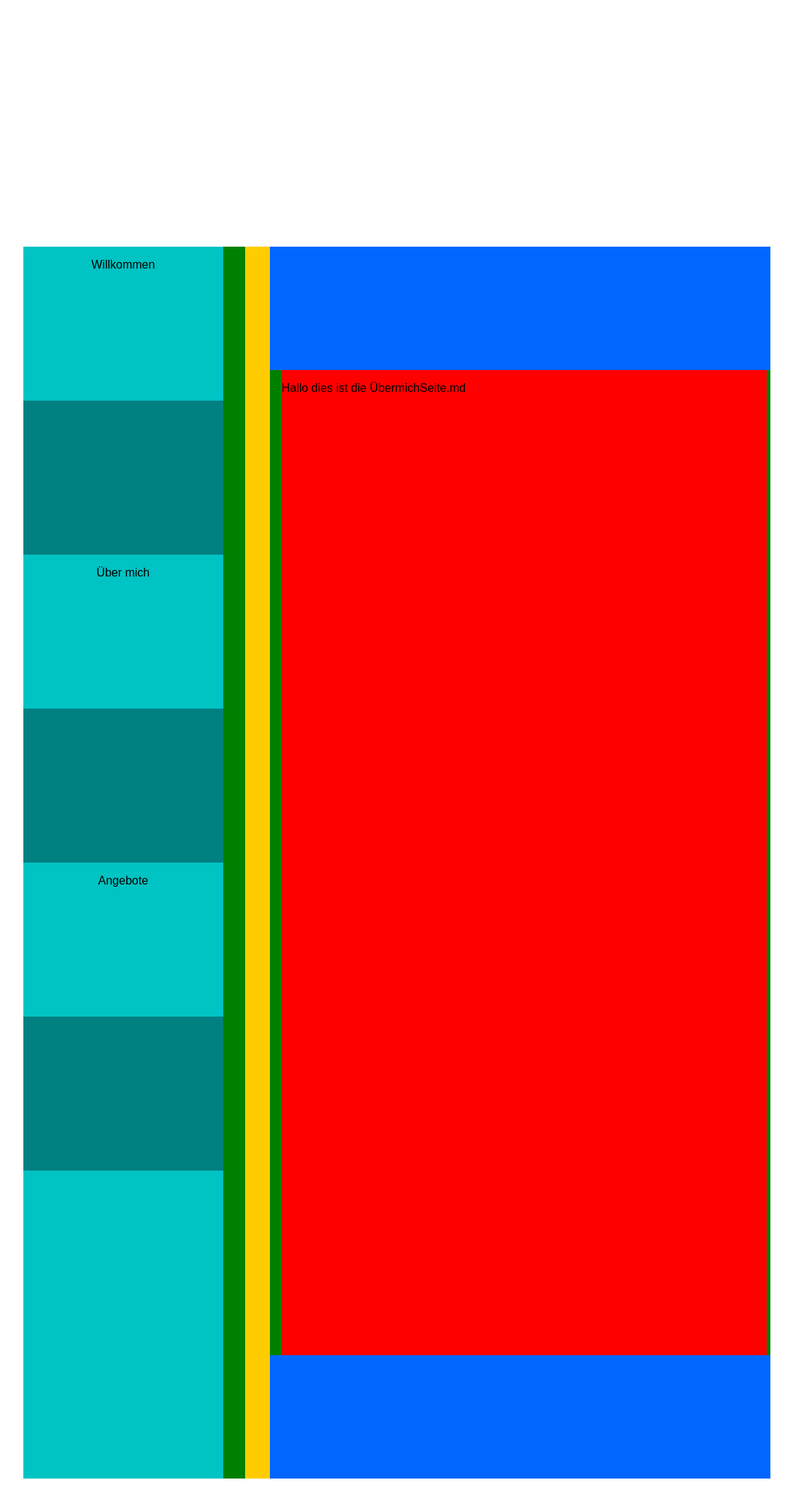
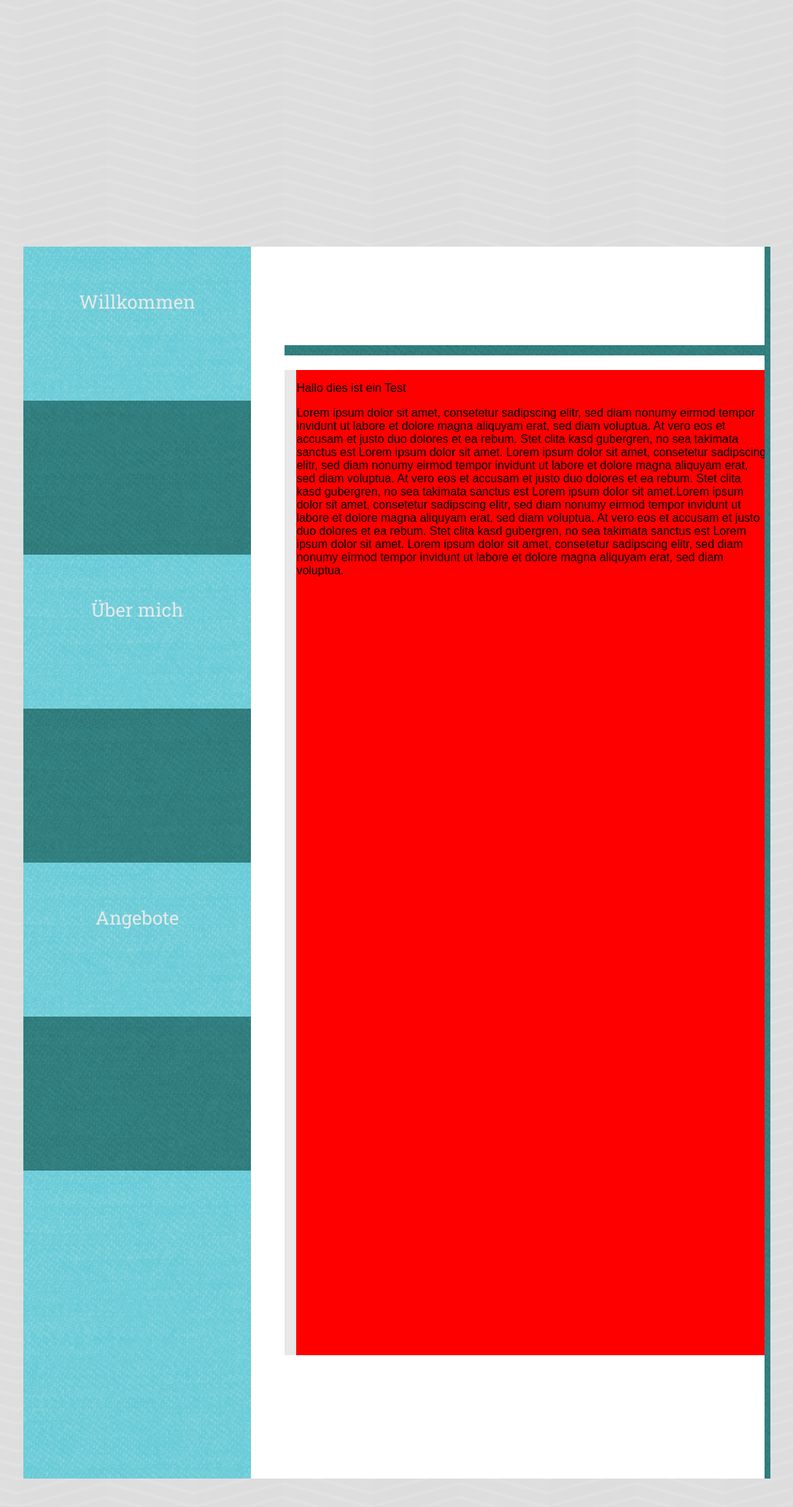
Before and after one commit to pascal-codecat/pascal-codecat.github.io, a Jekyll site: the page built from index.html, in a window 1280 px wide. Shown: the top 2065 px of the page at 73% size, without its empty margins (96-1183 px from the left). Built offline with Jekyll 4.4.1, drawn with Linux system fonts in a browser that asks for light colours; comment, search, counter and statistics services are not loaded.

Commit message:
added pattern und finishtouch navbar

```diff
--- /dev/null
+++ b/_posts/2016-10-04-angeboteSeite.markdown
@@ -0,0 +1 @@
+Angebotsseite.mk
--- a/_posts/2016-10-06-willkommenSeite.markdown
+++ b/_posts/2016-10-06-willkommenSeite.markdown
@@ -3,3 +3,5 @@ title:  "willkommenSeite"
 ---
 
 Hallo dies ist ein Test
+
+Lorem ipsum dolor sit amet, consetetur sadipscing elitr, sed diam nonumy eirmod tempor invidunt ut labore et dolore magna aliquyam erat, sed diam voluptua. At vero eos et accusam et justo duo dolores et ea rebum. Stet clita kasd gubergren, no sea takimata sanctus est Lorem ipsum dolor sit amet. Lorem ipsum dolor sit amet, consetetur sadipscing elitr, sed diam nonumy eirmod tempor invidunt ut labore et dolore magna aliquyam erat, sed diam voluptua. At vero eos et accusam et justo duo dolores et ea rebum. Stet clita kasd gubergren, no sea takimata sanctus est Lorem ipsum dolor sit amet.Lorem ipsum dolor sit amet, consetetur sadipscing elitr, sed diam nonumy eirmod tempor invidunt ut labore et dolore magna aliquyam erat, sed diam voluptua. At vero eos et accusam et justo duo dolores et ea rebum. Stet clita kasd gubergren, no sea takimata sanctus est Lorem ipsum dolor sit amet. Lorem ipsum dolor sit amet, consetetur sadipscing elitr, sed diam nonumy eirmod tempor invidunt ut labore et dolore magna aliquyam erat, sed diam voluptua.
--- a/css/main.scss
+++ b/css/main.scss
@@ -2,6 +2,13 @@
 # Only the main Sass file needs front matter (the dashes are enough)
 ---
 @charset "utf-8";
+
+body {
+	background-image: url(../img/zebra.png);
+}
+// Background pattern from subtlepatterns.com
+
+
 
 // START -> LAYOUT
 
@@ -13,7 +20,7 @@
 }
 
 .website-container {
-  background-color: #FFCC00;
+  background-color: white;
   position: absolute;
   height: 70%;
   min-width: 56em;
@@ -23,16 +30,16 @@
 }
 
 .width_limit-container {
-	background-color: #0066ff;
+	background-color: white;
   position: absolute;
   overflow: hidden;
   right: 0%;
   height: 100%;
-  width: 67%;
+  width: 65%;
 }
 
 .content-container{
-  background-color: blue;
+  background-color: white;
   position: relative;
 	overflow: hidden;
 	max-width: 60em;
@@ -42,6 +49,27 @@
   height:80%;
 }
 
+.insidebar-vertical{
+	background-image: url(../img/45degreeeDarkblue.png);
+	background-color: pink;
+	position: absolute;
+	z-index: 1;
+	height: 100%;
+	left: 98.8%;
+	width: 2em;
+}
+
+.insidebar-horizontal{
+	background-image: url(../img/45degreeeDarkblue.png);
+	position: absolute;
+	background-color: pink;
+	width: 100%;
+	height: 0.9em;
+	top: 8%;
+}
+
+
+
 .content{
 	padding-left: 1em;
 	padding-right: 2em;
@@ -49,7 +77,7 @@
 	min-height: 20em;
   height: 56vh;
   overflow: auto;
-  background-color: green;
+  background-color: #e8e8e8;
 }
 
 //LAYOUT -> START NAVBAR
@@ -57,55 +85,54 @@
 	position: absolute;
 	background-color: green;
 	z-index: 1;
-	width: 19em;
+	width: 19.5em;
 	height: 100%;
 }
 
 .nav-list-blank{
+	background-image: url(../img/45degreeeDarkblue.png);
 	background-color: #008080;
 	position: absolute;
 	height: 100%;
-	width: 90%;
+	width: 100%;
 }
 
 .nav-list{
+	background-image: url(../img/45degreeeLightblue.png);
+	background-color: white;
+	position: absolute;
+	color: #e8e8e8;
+	width: 100%;
+	height: 12.5%;
+}
+
+.nav-list-info{
+	background-image: url(../img/45degreeeLightblue.png);
 	background-color: #00c3c3;
-	text-align: center;
 	position: absolute;
 	width: 100%;
 	height: 12.5%;
 }
 
-.nav-list a{
-	font-size: 140%;
+.nav-list p{
+	font-size: 160%;
+	position: static;
 	font-family: 'Roboto Slab', serif;
-	position: relative;
 	text-decoration: none;
-	top: 30%;
+	text-align: center;
+	margin: 2.4vh 0;
 }
 
 .willkommen-l{
 }
 
-// .willkommen-b{
-// 	top: 12.5%;
-// }
-
 .ubermich-l{
 	top: 25%;
 }
 
-// .ubermich-b{
-// 	top: 37.5%;
-// }
-
 .angebote-l{
 	top: 50%;
 }
-
-// .angebote-b{
-// 	top: 62.5%;
-// }
 
 .info-l{
 	bottom: 0%;
@@ -177,16 +204,9 @@
 //LAYOUT -> END SITES
 
 
+// TEST-CHAMBER
 
 
-.trapezoid{
-    position: relative;
-    height: 100px;
-    width: 100px;
-    background: red;
-    margin-left: 50px;
-    color: white;
-}
 .trapezoid:after{
     position: absolute;
     content: '';
@@ -194,10 +214,19 @@
     top: 0px;
     border-style: solid;
     border-color: blue transparent blue transparent;
-    border-width: 100px 0px 0px 50px;
+    border-width: 8.8vh 0px 0px 50px;
 }
 
-//TEST-ELEMENT
+.trapezoid:before{
+    position: absolute;
+    content: '';
+    right: -50px;
+    top: 0px;
+    border-style: solid;
+    border-color: blue transparent blue transparent;
+    border-width: 0px 50px 8.8vh 0px;
+}
+
 
 #test{
 	position: relative;
--- a/index.html
+++ b/index.html
@@ -10,10 +10,12 @@
         <div class="willkommen-l nav-list"><p id="willkommen-s">Willkommen</p></div>
         <div class="ubermich-l nav-list"><p id="ubermich-s">Über mich</p></div>
         <div class="angebote-l nav-list"><p id="angebote-s">Angebote</p></div>
-        <div class="info-l nav-list"></div>
+        <div class="info-l nav-list-info"></div>
       </div>
     </div>
     <div class="width_limit-container">
+      <div class="insidebar-vertical"></div>
+      <div class="insidebar-horizontal"></div>
       <div class="content-container">
         <div class="content">
 
@@ -24,12 +26,12 @@
           </div>
           <div class="ubermich-s site" id="ubermich-s">
             <p>
-            {{ site.posts[1]}}
+              {{ site.posts[1]}}
             </p>
           </div>
           <div class="angebote-s site" id="angebote-s">
             <p>
-            Lorem ipsum dolor sit amet, consetetur sadipscing elitr, sed diam nonumy eirmod tempor invidunt ut labore et dolore magna aliquyam erat, sed diam voluptua. At vero eos et accusam et justo duo dolores et ea rebum. Stet clita kasd gubergren, no sea takimata sanctus est Lorem ipsum dolor sit amet. Lorem ipsum dolor sit amet, consetetur sadipscing elitr, sed diam nonumy eirmod tempor invidunt ut labore et dolore magna aliquyam erat, sed diam voluptua. At vero eos et accusam et justo duo dolores et ea rebum. Stet clita kasd gubergren, no sea takimata sanctus est Lorem ipsum dolor sit amet.
+              {{ site.posts[2]}}
             </p>
           </div>
 
--- a/js/main.js
+++ b/js/main.js
@@ -1,5 +1,22 @@
 
 $(document).ready(function(){
+
+
+$('#loading').animate({width: 200, marginLeft: 0}, {duration: 1000});
+
+$('.nav-list').mouseenter(function(){
+	$(this).animate({width: '+=3vw'},'fast')
+	.css('background-image','url(../img/45degreee.png)')
+	.css('font-weight','900')
+	.css('color','#008080');
+
+}).mouseleave(function(){
+	$(this).animate({width: '-=3vw'},'fast')
+	.css('background-image','url(../img/45degreeeLightblue.png)');
+	$(this).css('font-weight','normal')
+	.css('color','#e8e8e8');
+});
+
 
 
 // START SMOOTH SCROLLING
```
Also changed, not shown: _posts/2016-10-05-uebermichSeite.markdown (renamed from _posts/2016-10-07-uebermichSeite.markdown), img/45degreee.png (added), img/45degreeeDarkblue.png (added), img/45degreeeLightblue.png (added), img/pyramid.png (added), img/zebra.png (added).
